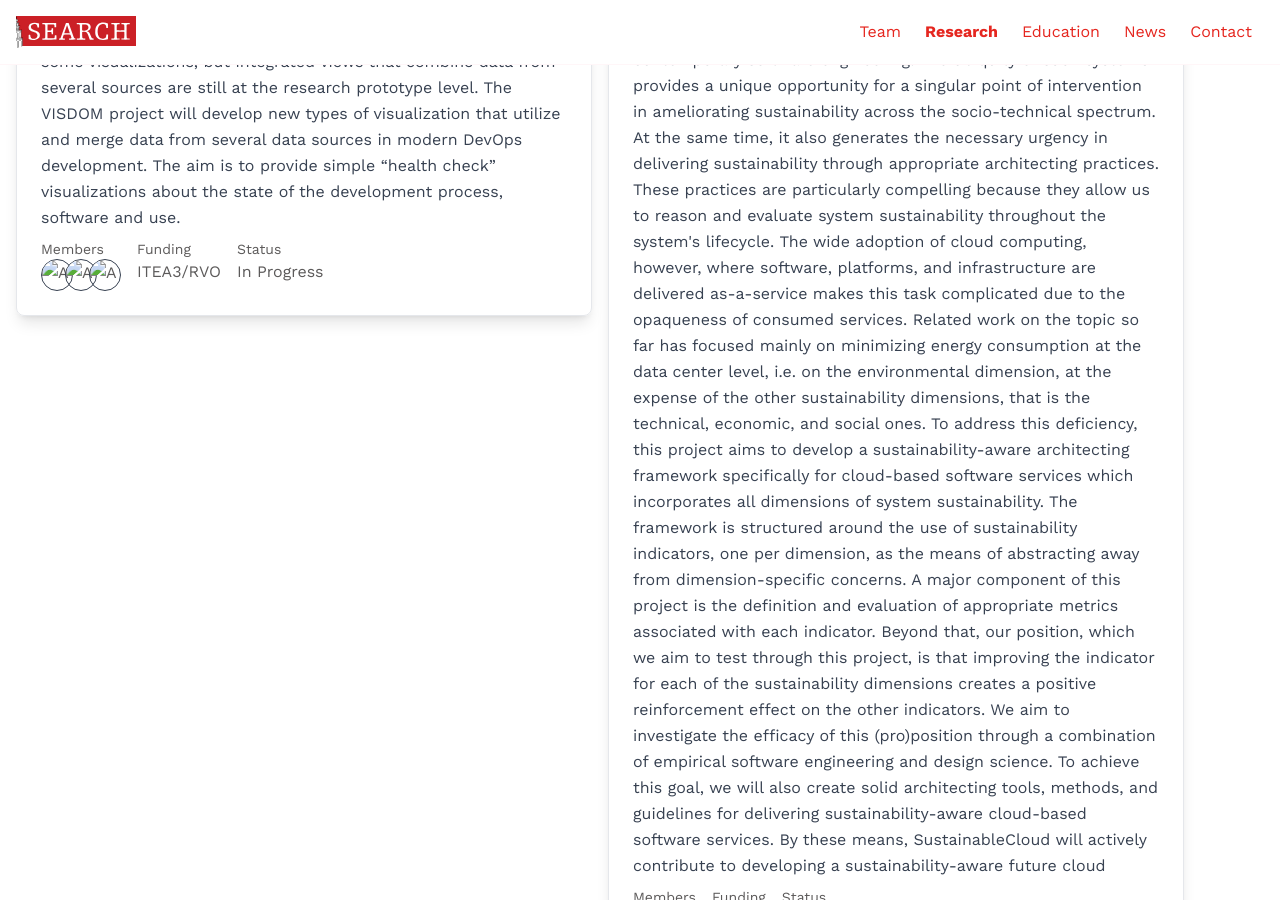
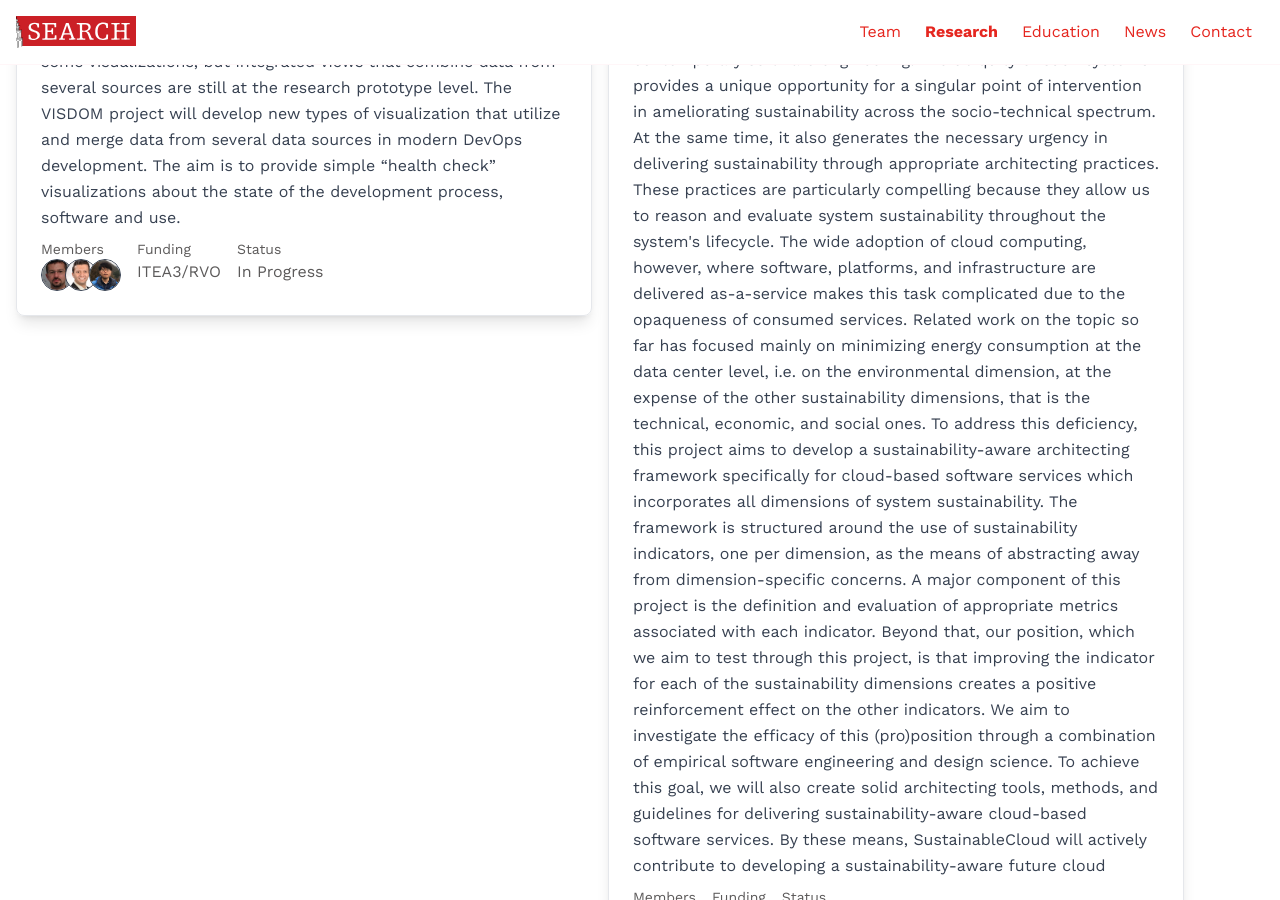
Before and after one commit to search-rug/search-rug.github.io, a Jekyll site: the page built from research.md, in a window 1280 px wide and 900 px high, scrolled down 318 px. Built offline with Jekyll 4.4.1, drawn with Linux system fonts in a browser that asks for light colours; nearby versions of some CDN libraries; some web fonts are replaced.

Commit message:
fix: use relative URL for team image

```diff
--- a/_includes/member-pfp-circle.html
+++ b/_includes/member-pfp-circle.html
@@ -1 +1 @@
-<img title="{{ member.title }}" src="{{ member.image }}" alt="A profile picture of {{ member.title }}" class="w-8 h-8 rounded-full border border-gray-700 object-cover">
+<img title="{{ member.title }}" src="{{ member.image | relative_url }}" alt="A profile picture of {{ member.title }}" class="w-8 h-8 rounded-full border border-gray-700 object-cover">
```
